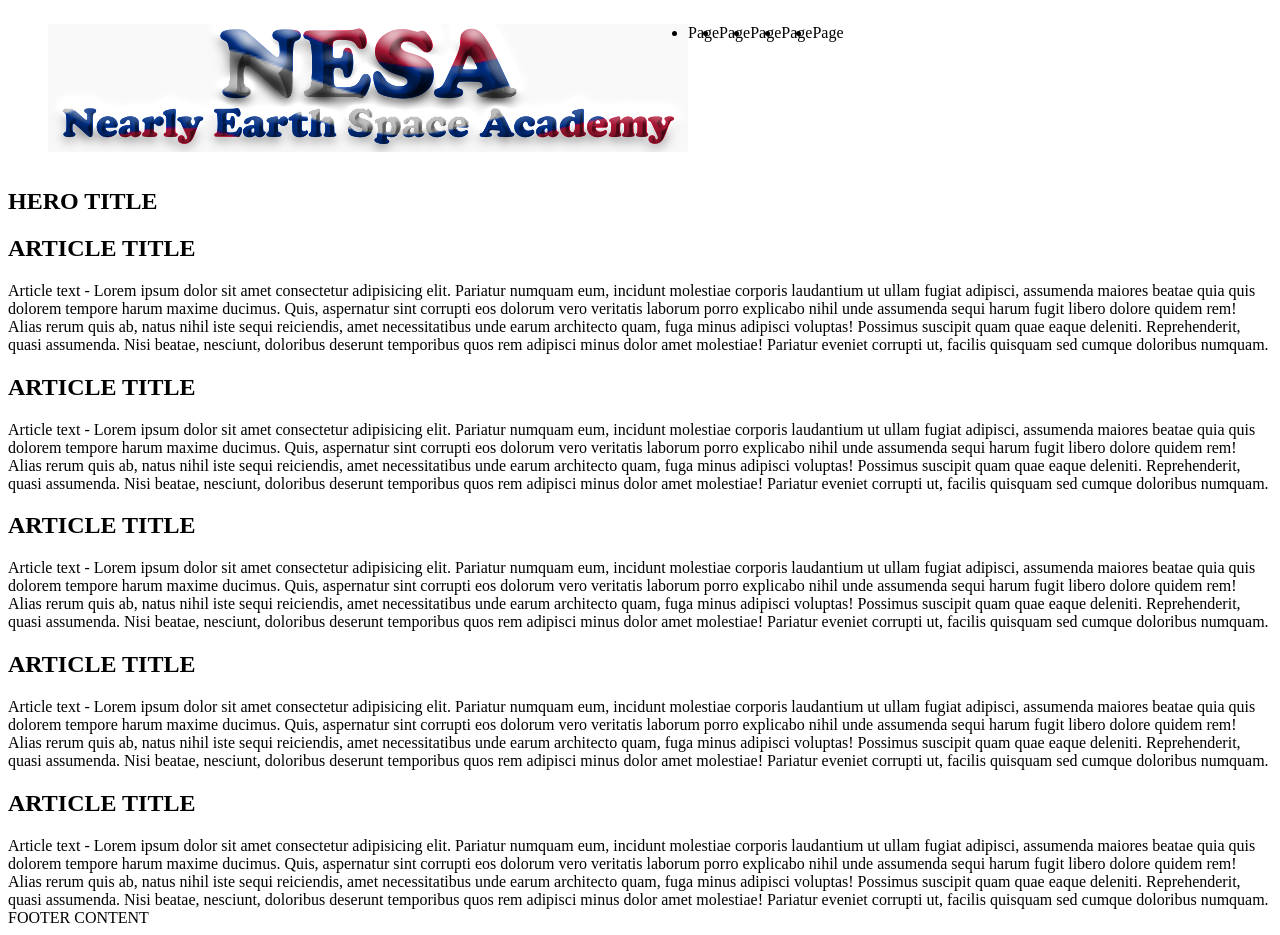
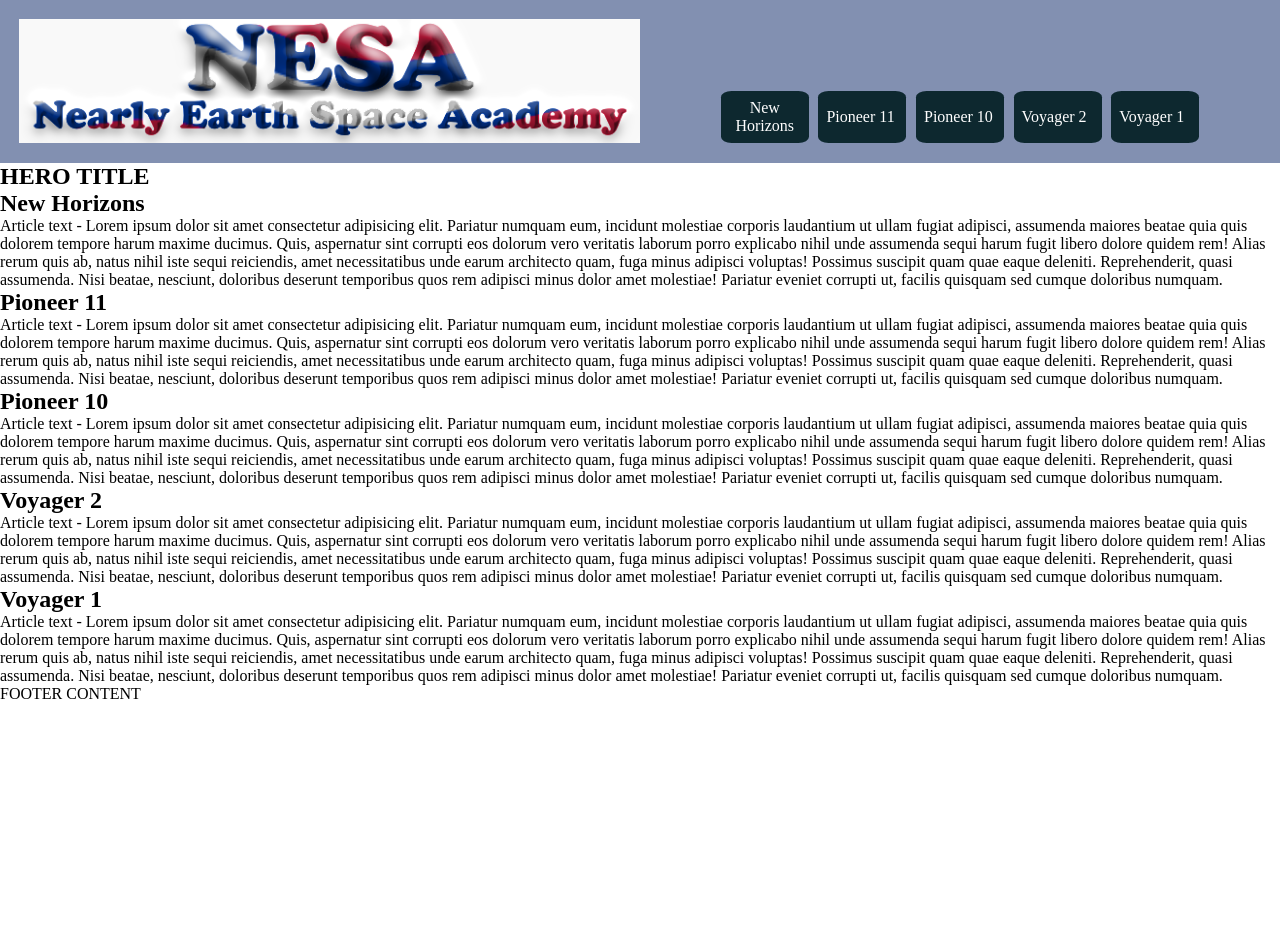
Before and after one commit to RabbagastRobert/oppgave-3, a website: page index.html in a window 1280 px wide. After the commit the page ends 800 px from the top, so only its background shows below. Drawn offline with Linux system fonts and the light colour scheme.

Commit message:
Added styling to header

```diff
--- a/index.html
+++ b/index.html
@@ -1,5 +1,6 @@
 <!DOCTYPE html>
 <html lang="en">
+
 <head>
   <title>Home</title>
   <meta charset="UTF-8" />
@@ -7,19 +8,23 @@
   <link rel="stylesheet" href="styles.css" />
   <script type="module" src="script.js"></script>
 </head>
+
 <body>
   <!-- HEADER -->
   <header>
     <!-- Navigation -->
+    <img src="assets/nesa-logo.png" alt="logo" class="logo" />
     <nav class="headerNav">
       <ul class="headerNavList">
-          <img src="./assets/nesa-logo.png" />
-          <li>Page</li>
-          <li>Page</li>
-          <li>Page</li>
-          <li>Page</li>
-          <li>Page</li>
+        <li>New Horizons</li>
+        <li>Pioneer 11</li>
+        <li>Pioneer 10</li>
+        <li>Voyager 2</li>
+        <li>Voyager 1</li>
       </ul>
+      <div id="hamburgerContainer">
+        <img src="assets/menu-burger.png" alt="menu" id="hamburger" />
+      </div>
     </nav>
   </header>
   <!-- MAIN -->
@@ -27,8 +32,8 @@
     <section class="hero">
       <h1>HERO TITLE</h1>
     </section>
-      <section class="article">
-        <h2>ARTICLE TITLE</h2>
+    <section class="article" id="newHorizons">
+      <h2>New Horizons</h2>
       Article text - Lorem ipsum dolor sit amet consectetur adipisicing elit.
       Pariatur numquam eum, incidunt molestiae corporis laudantium ut ullam
       fugiat adipisci, assumenda maiores beatae quia quis dolorem tempore
@@ -42,8 +47,8 @@
       Pariatur eveniet corrupti ut, facilis quisquam sed cumque doloribus
       numquam.
     </section>
-      <section class="article">
-        <h2>ARTICLE TITLE</h2>
+    <section class="article" id="pioneer11">
+      <h2>Pioneer 11</h2>
       Article text - Lorem ipsum dolor sit amet consectetur adipisicing elit.
       Pariatur numquam eum, incidunt molestiae corporis laudantium ut ullam
       fugiat adipisci, assumenda maiores beatae quia quis dolorem tempore
@@ -57,8 +62,8 @@
       Pariatur eveniet corrupti ut, facilis quisquam sed cumque doloribus
       numquam.
     </section>
-      <section class="article">
-        <h2>ARTICLE TITLE</h2>
+    <section class="article" id="pioneer10">
+      <h2>Pioneer 10</h2>
       Article text - Lorem ipsum dolor sit amet consectetur adipisicing elit.
       Pariatur numquam eum, incidunt molestiae corporis laudantium ut ullam
       fugiat adipisci, assumenda maiores beatae quia quis dolorem tempore
@@ -72,8 +77,8 @@
       Pariatur eveniet corrupti ut, facilis quisquam sed cumque doloribus
       numquam.
     </section>
-      <section class="article">
-        <h2>ARTICLE TITLE</h2>
+    <section class="article" id="voyager2">
+      <h2>Voyager 2</h2>
       Article text - Lorem ipsum dolor sit amet consectetur adipisicing elit.
       Pariatur numquam eum, incidunt molestiae corporis laudantium ut ullam
       fugiat adipisci, assumenda maiores beatae quia quis dolorem tempore
@@ -87,8 +92,8 @@
       Pariatur eveniet corrupti ut, facilis quisquam sed cumque doloribus
       numquam.
     </section>
-      <section class="article">
-        <h2>ARTICLE TITLE</h2>
+    <section class="article" id="voyager1">
+      <h2>Voyager 1</h2>
       Article text - Lorem ipsum dolor sit amet consectetur adipisicing elit.
       Pariatur numquam eum, incidunt molestiae corporis laudantium ut ullam
       fugiat adipisci, assumenda maiores beatae quia quis dolorem tempore
@@ -106,4 +111,5 @@
   <!-- FOOTER -->
   <footer>FOOTER CONTENT</footer>
 </body>
+
 </html>
--- a/styles.css
+++ b/styles.css
@@ -1,14 +1,93 @@
+/* VARIABLES */
+:root {
+  --bg-primary-color: #ffffff;
+  --bg-secondary-color: #8290B1;
+  --button-bg-color: #0D282F;
+  --button-fg-color: #ffffff;
+}
+
 /* GLOBAL STYLING */
+* {
+  margin: 0;
+  padding: 0;
+}
+
 body {
   display: flex;
   flex-direction: column;
 }
 
+header {
+  display: flex;
+  align-items: flex-end;
+  background-color: var(--bg-secondary-color);
+  gap: 1.2rem;
+  padding: 1.2rem;
+}
+
+img {
+  max-width: 100%;
+}
+
+ul {
+  list-style-type: none;
+}
+
 /* LOCAL STYLING */
 
 /* Header */
+.logo {
+  max-width: 50%;
+}
 
-.headerNav,
+.headerNav {
+  width: 100%;
+  height: 100%;
+  display: flex;
+  justify-content: center;
+}
+
 .headerNavList {
   display: flex;
+  column-gap: 0.6rem;
 }
+
+.headerNavList li {
+  display: flex;
+  flex: 1 0 0;
+  align-items: center;
+  padding: 0.5rem;
+  text-align: center;
+  background-color: var(--button-bg-color);
+  color: var(--button-fg-color);
+  border-radius: 12%;
+}
+
+#hamburgerContainer {
+  display: none;
+  background-color: var(--button-bg-color);
+  padding: 0.5rem;
+  border-radius: 22%;
+}
+
+#hamburger {
+  max-width: unset;
+  width: 32px;
+  height: 32px;
+  filter: invert();
+}
+
+/* MOBILE LAYOUT */
+@media (max-width: 426px) {
+  .headerNavList {
+    display: none;
+  }
+
+  .logo {
+    max-width: 80%;
+  }
+
+  #hamburgerContainer {
+    display: flex;
+  }
+}
```
Also changed, not shown: assets/menu-burger.png (added), 1 other file. Lines whose indentation alone changed are shown as unchanged.
